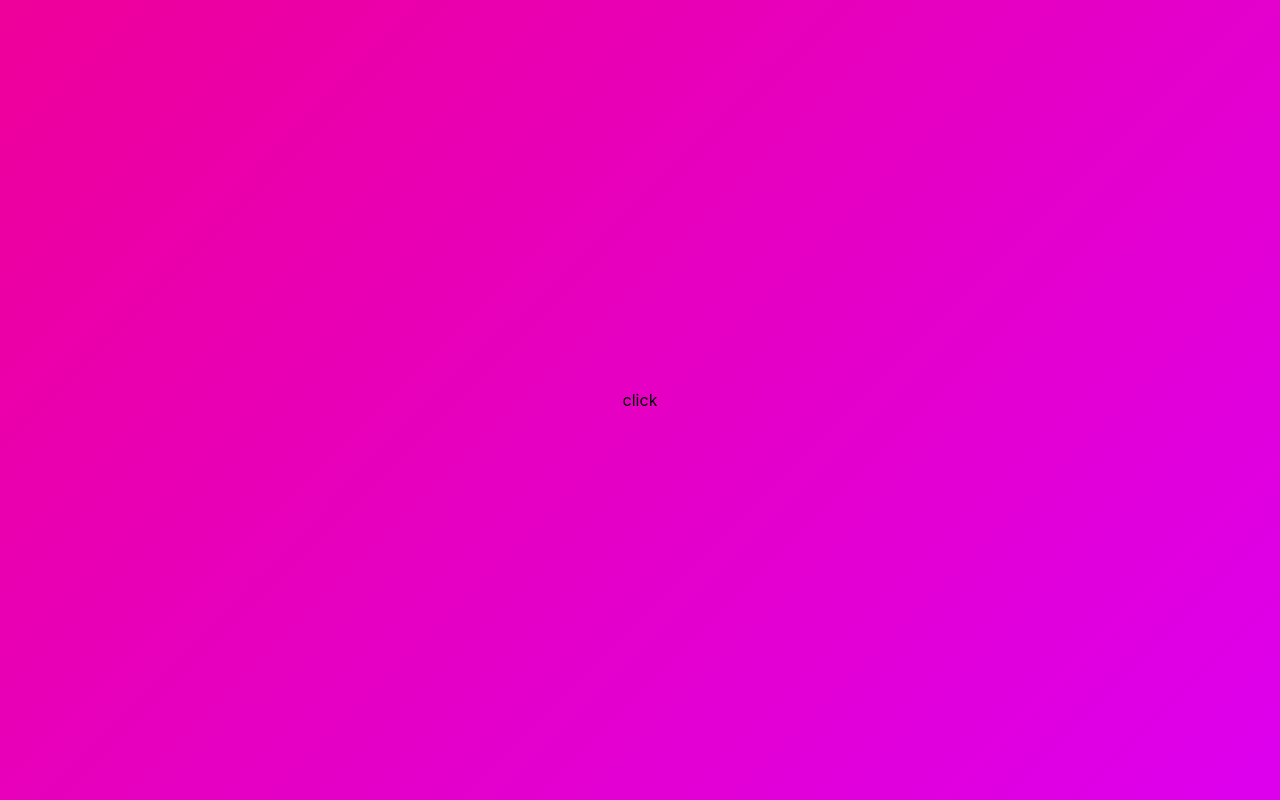
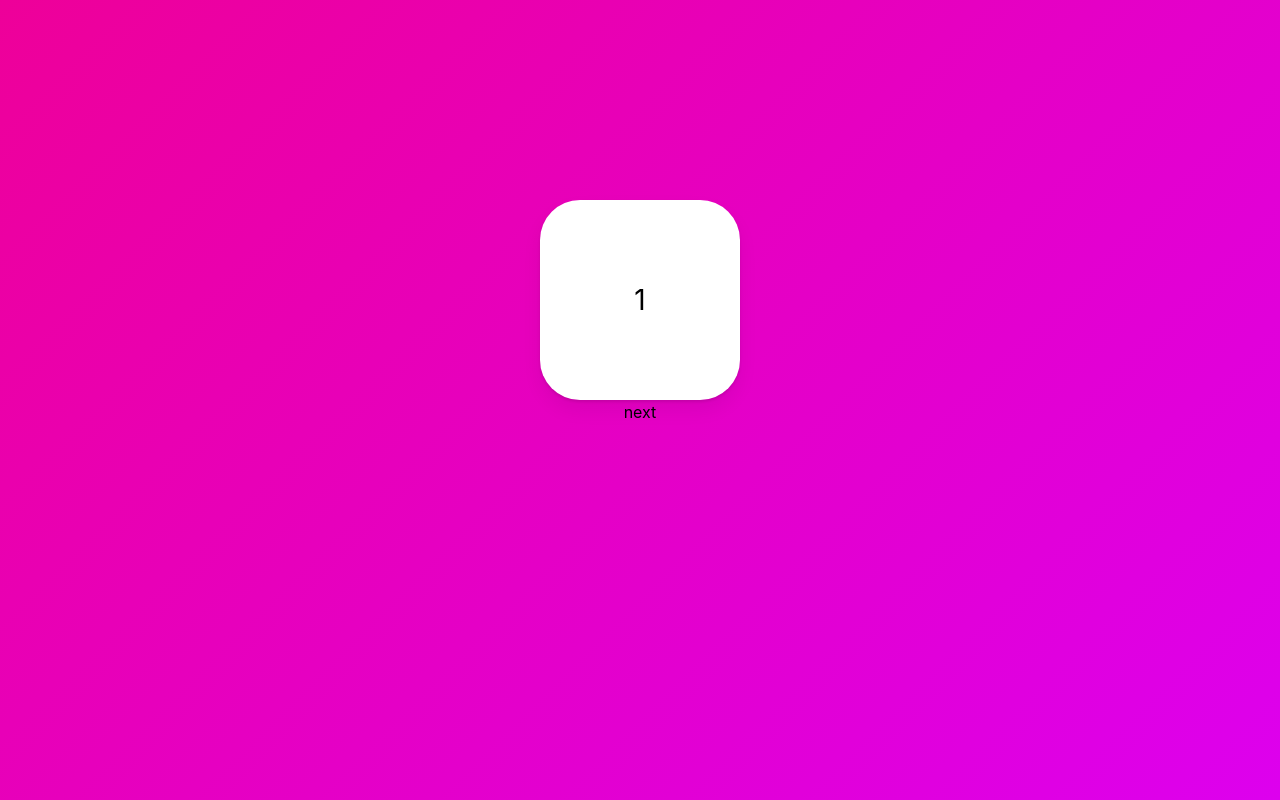
Before and after one commit to parixscm/framer-motion_personal, a React (Create React App) app: page / in a window 1280 px wide. Built offline with nearby package versions, Linux system fonts and the light colour scheme.

Commit message:
Design: AnimationPresence advanced usage

```diff
--- a/src/App.js
+++ b/src/App.js
@@ -8,40 +8,62 @@ const Wrapper = styled(motion.div)`
   display: flex;
   justify-content: center;
   align-items: center;
+  flex-direction: column;
 `;
 const Box = styled(motion.div)`
-  width: 400px;
+  width: 200px;
   height: 200px;
   background-color: rgba(255, 255, 255, 1);
   border-radius: 40px;
+  display: flex;
+  justify-content: center;
+  align-items: center;
+  font-size: 28px;
+  box-shadow: 0 2px 3px rgba(0, 0, 0, 0.1), 0 10px 20px rgba(0, 0, 0, 0.06);
   position: absolute;
-  top: 100px;
-  box-shadow: 0 2px 3px rgba(0, 0, 0, 0.1), 0 10px 20px rgba(0, 0, 0, 0.06);
+  top: 200px;
 `;
 
 const boxVariants = {
-  initial: { opacity: 0, scale: 0 },
-  visible: { opacity: 1, scale: 1, rotateZ: 360 },
-  exit: { opacity: 0, scale: 0, y: 20 },
+  entry: (back) => ({ x: back ? -500 : 500, opacity: 0, scale: 0 }),
+  center: { x: 0, opacity: 1, scale: 1, transition: { duration: 0.3 } },
+  exit: (back) => ({
+    x: back ? 500 : -500,
+    opacity: 0,
+    scale: 0,
+    transition: { duration: 0.3 },
+  }),
 };
 
 function App() {
-  const [showing, setShowing] = useState(false);
-  const toggleShowing = () => setShowing((prev) => !prev);
+  const [visible, setVisible] = useState(1);
+  const [back, setBack] = useState(false);
+  const showNext = () => {
+    setVisible((prev) => (prev === 10 ? 1 : prev + 1));
+    setBack(false);
+  };
+  const showPrev = () => {
+    setVisible((prev) => (prev === 1 ? 10 : prev - 1));
+    setBack(true);
+  };
 
   return (
     <Wrapper>
-      <button onClick={toggleShowing}>click</button>
-      <AnimatePresence>
-        {showing ? (
-          <Box
-            variants={boxVariants}
-            initial="initial"
-            animate="visible"
-            exit="exit"
-          />
-        ) : null}
+      {/* exitBeforeEnter */}
+      <AnimatePresence custom={back}>
+        <Box
+          custom={back}
+          variants={boxVariants}
+          initial="entry"
+          animate="center"
+          exit="exit"
+          key={visible}
+        >
+          {visible}
+        </Box>
       </AnimatePresence>
+      <button onClick={showPrev}>prev</button>
+      <button onClick={showNext}>next</button>
     </Wrapper>
   );
 }
```
